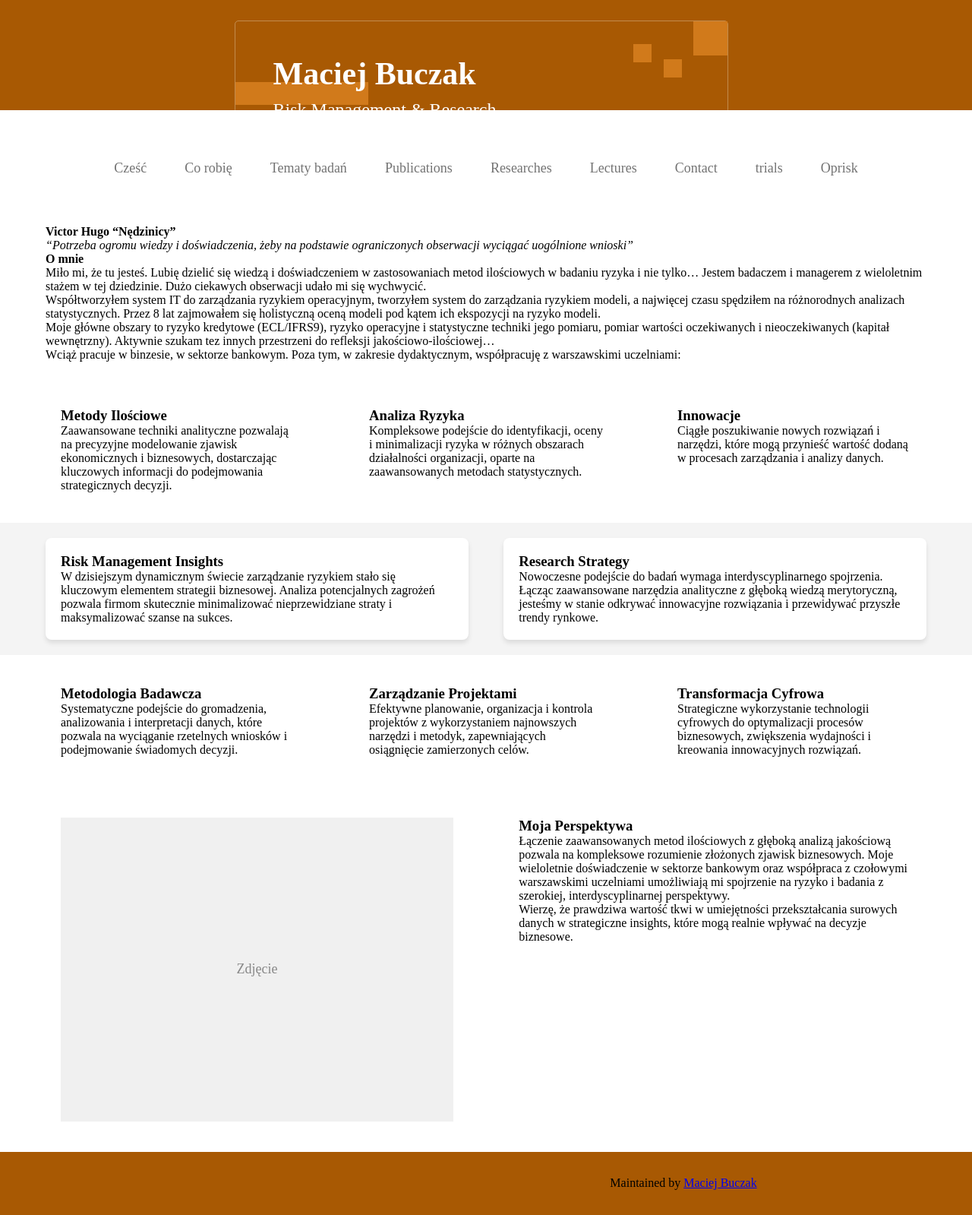
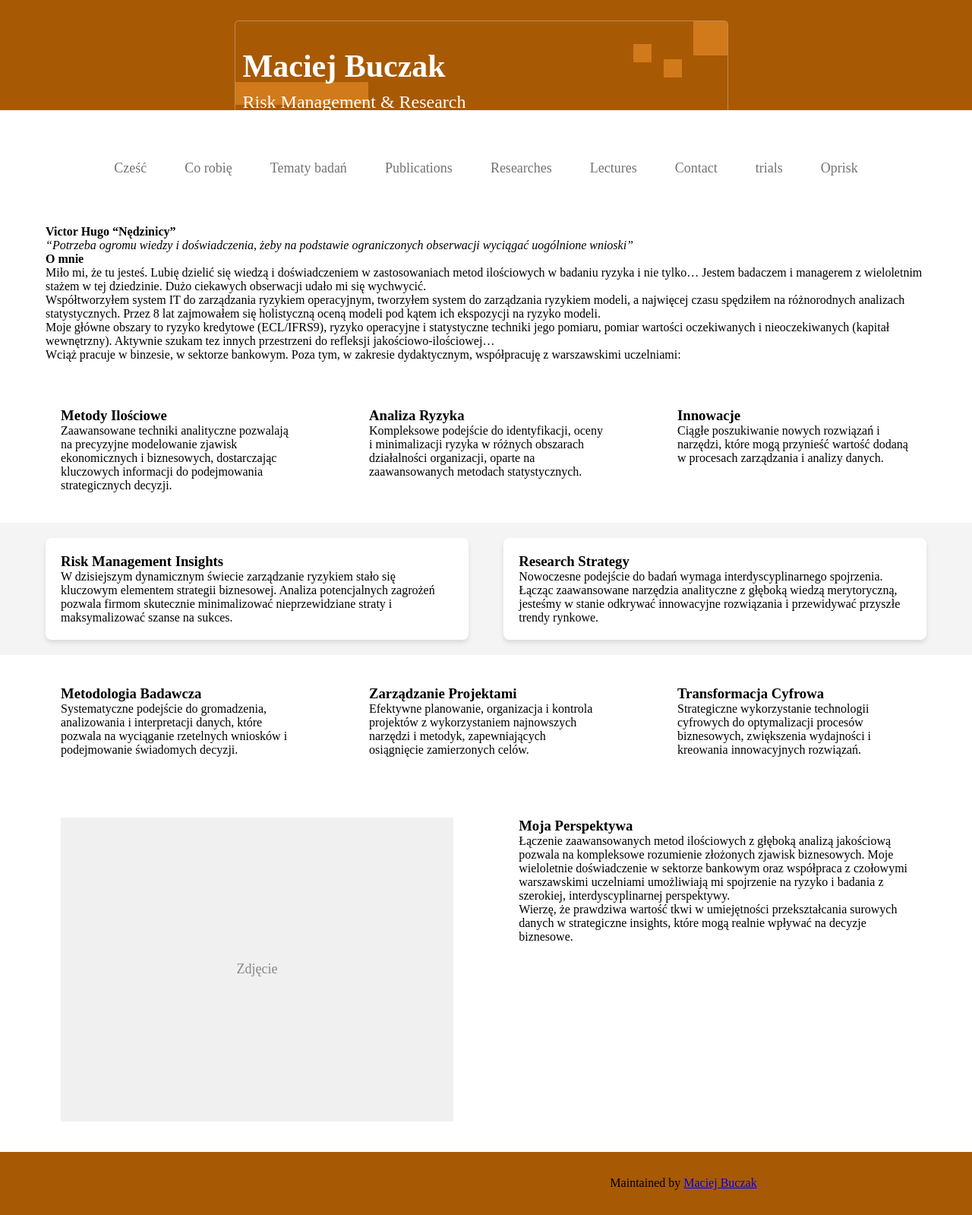
Before and after one commit to MaciejBuczak/risk-research, a Jekyll site: the page built from index.md, in a window 1280 px wide. Shown: the whole page at 76% size. Built offline with Jekyll 4.4.1, drawn with Linux system fonts in a browser that asks for light colours.

Commit message:
Update default.html

```diff
--- a/_layouts/default.html
+++ b/_layouts/default.html
@@ -73,8 +73,8 @@
 /* Nowy styl dla nagłówka w kontenerze title-square-container */
 .title-square-container .header-content {
   position: absolute;
-  top: 25px; /* Kontrolowanie położenia w pionie */
-  left: 50px; /* Kontrolowanie położenia w poziomie */
+  top: 15px; /* Kontrolowanie położenia w pionie */
+  left: 10px; /* Kontrolowanie położenia w poziomie */
   z-index: 10;
 }
 
@@ -104,6 +104,7 @@
   position: relative;
   z-index: 10;
   font-weight: normal !important;
+  text-decoration: none !important;
 }
 
     /* Nowy niebieski kwadrat w prawym górnym rogu */
```
